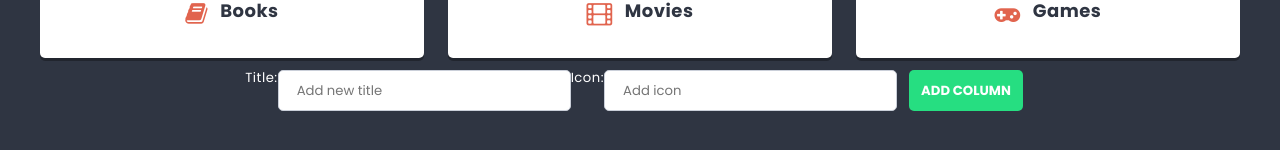
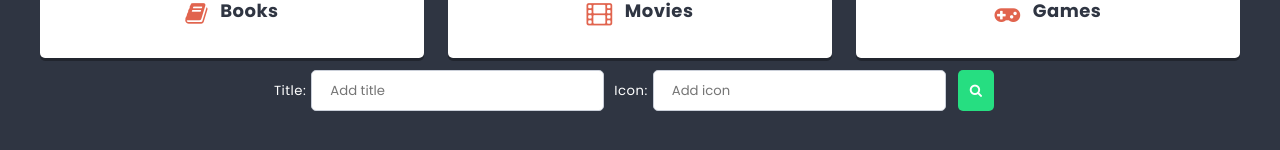
Before and after one commit to mkusztal/react-firstproject, a React (Create React App) app: page / in a window 1280 px wide. Shown: the part 562-712 px from the top of the page. Built offline with nearby package versions, Linux system fonts and the light colour scheme.

Commit message:
Add columns

```diff
--- a/src/components/Button/Button.js
+++ b/src/components/Button/Button.js
@@ -1,9 +1,9 @@
 import styles from './Button.module.scss';
 
-const Button = () => {
+const Button = (props) => {
   return (
     <button className={styles.button}>
-      <span className="fa fa-search" />
+      <span className={'fa fa-search'} />
     </button>
   );
 };
--- a/src/components/ColumnForm/ColumnForm.js
+++ b/src/components/ColumnForm/ColumnForm.js
@@ -1,5 +1,7 @@
 import styles from './ColumnForm.module.scss';
 import { useState } from 'react';
+import Button from '../Button/Button';
+import TextInput from '../TextInput/TextInput';
 
 const ColumnForm = (props) => {
   const handleSubmit = (e) => {
@@ -14,23 +16,23 @@ const ColumnForm = (props) => {
 
   return (
     <form onSubmit={handleSubmit} className={styles.columnForm}>
-      Title:
-      <input
-        type="text"
+      <p className={styles.titleText}>Title:</p>
+      <TextInput
+        className={styles.input}
         value={title}
         onChange={(e) => setTitle(e.target.value)}
+        placeholder={'Add title'}
+        type="text"
+      ></TextInput>
+      <p className={styles.iconText}>Icon:</p>
+      <TextInput
         className={styles.input}
-        placeholder={'Add new title'}
-      />
-      Icon:
-      <input
-        type="text"
         value={icon}
         onChange={(e) => setIcon(e.target.value)}
-        className={styles.input}
         placeholder={'Add icon'}
-      />
-      <button className={styles.button}>Add column</button>
+        type="text"
+      ></TextInput>
+      <Button className={styles.button}>ADD COLUMN</Button>
     </form>
   );
 };
--- a/src/components/ColumnForm/ColumnForm.module.scss
+++ b/src/components/ColumnForm/ColumnForm.module.scss
@@ -13,6 +13,14 @@
   margin: 0 0 $base-size 0;
   font-family: $font-text;
   border-radius: $radius;
+}
+
+.titleText {
+  padding-right: 5px;
+}
+
+.iconText {
+  padding: 0 5px 0 10px;
 }
 
 .button {
--- a/src/components/SearchForm/SearchForm.js
+++ b/src/components/SearchForm/SearchForm.js
@@ -6,7 +6,9 @@ const SearchForm = () => {
   return (
     <form className={styles.searchForm}>
       <TextInput placeholder={'Search...'} />
-      <Button />
+      <Button>
+        <span className="fa fa-search" />
+      </Button>
     </form>
   );
 };
--- a/src/components/TextInput/TextInput.js
+++ b/src/components/TextInput/TextInput.js
@@ -4,6 +4,8 @@ const TextInput = (props) => {
   return (
     <input
       className={styles.input}
+      value={props.value}
+      onChange={props.onChange}
       placeholder={props.placeholder}
       type="text"
     />
```
